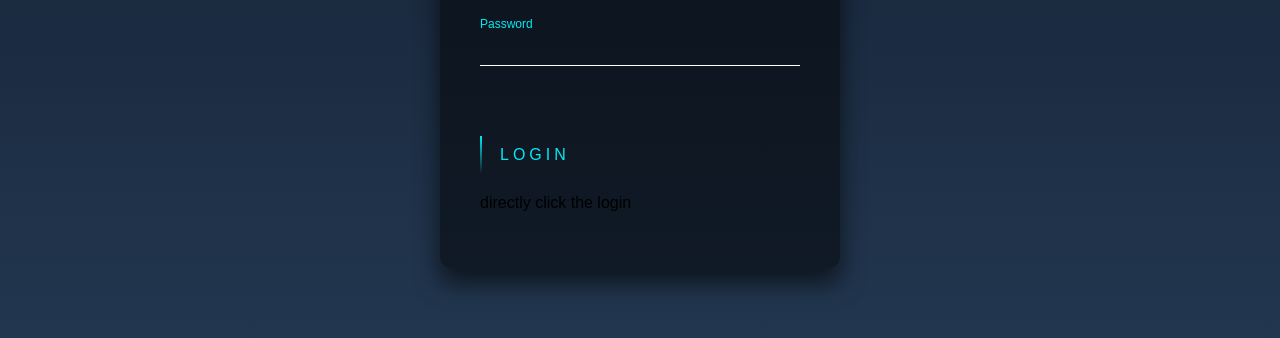
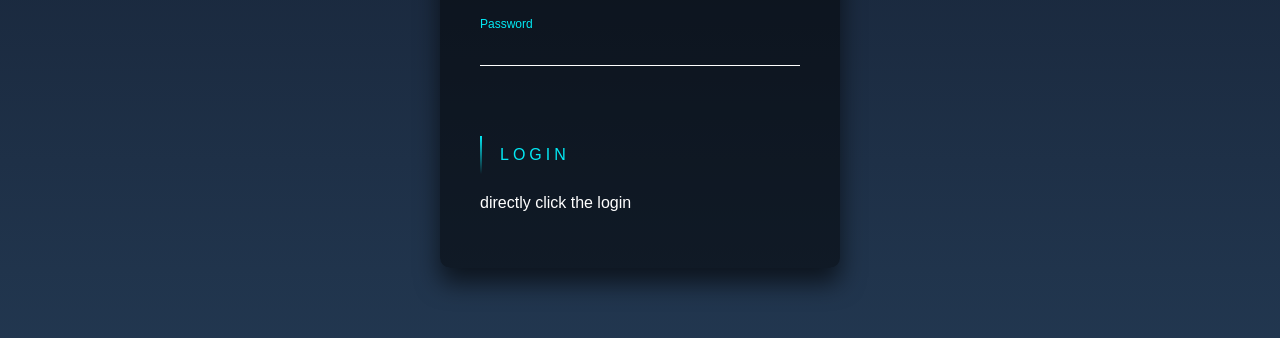
Before and after one commit to ganeshkandhan17/Happy_Birthday, a plain HTML site: page index.html in a window 1280 px wide. Shown: the part 336-674 px from the top of the page. Drawn offline with Linux system fonts and the light colour scheme.

Commit message:
Update index.html

```diff
--- a/index.html
+++ b/index.html
@@ -27,7 +27,7 @@
       Login
     </a>
   </form>
-  <p stylee="color: white;">directly click the login</p>
+  <p style="color: white;">directly click the login</p>
 </div>
 <!-- partial -->
 
```
